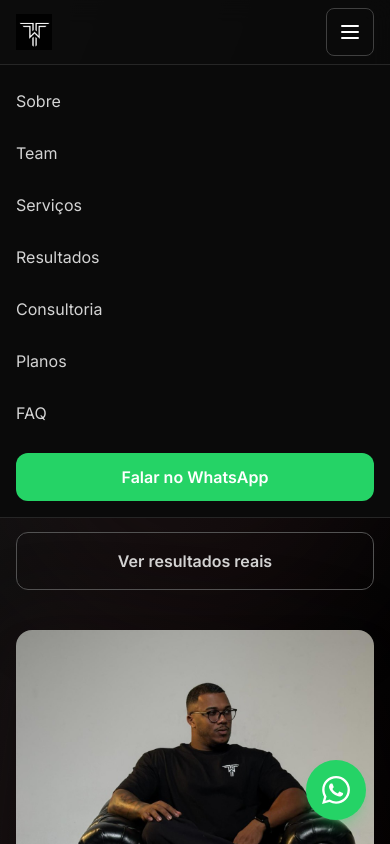
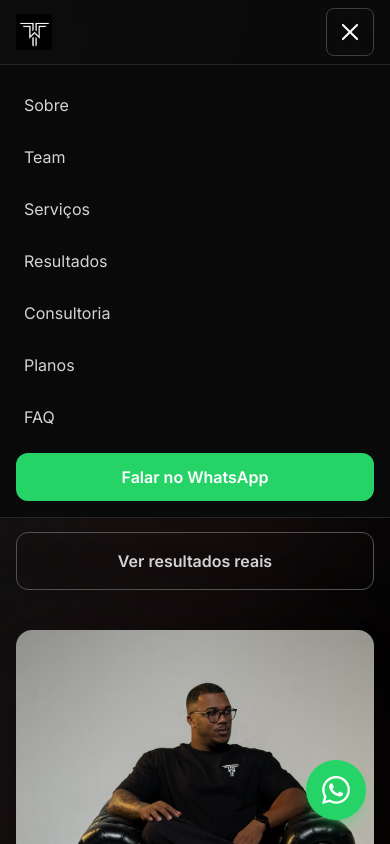
Before and after one commit to Anndrei87/TEAM, a plain HTML site: page index.html in a window 390 px wide. Both pictures are taken after a click on the button 350 px from the left and 32 px from the top of the page. Shown: the top 844 px of the page. Drawn offline with nearby package versions, Linux system fonts and the light colour scheme.

Commit message:
fix: ajustes menu

```diff
--- a/index.html
+++ b/index.html
@@ -67,11 +67,90 @@
     [data-reveal-delay="1"] { transition-delay: 0.1s; }
     [data-reveal-delay="2"] { transition-delay: 0.2s; }
     [data-reveal-delay="3"] { transition-delay: 0.3s; }
+    .hamburger-box {
+      position: relative;
+      display: block;
+      width: 22px;
+      height: 16px;
+      margin: 0 auto;
+    }
+    .hamburger-bar {
+      position: absolute;
+      left: 0;
+      width: 100%;
+      height: 2px;
+      background: currentColor;
+      border-radius: 999px;
+      transition: transform 0.28s cubic-bezier(0.22, 1, 0.36, 1),
+                  opacity 0.2s ease;
+    }
+    .hamburger-bar:nth-child(1) { top: 0; }
+    .hamburger-bar:nth-child(2) { top: 7px; }
+    .hamburger-bar:nth-child(3) { top: 14px; }
+    #menu-toggle[aria-expanded="true"] .hamburger-bar:nth-child(1) {
+      transform: translateY(7px) rotate(45deg);
+    }
+    #menu-toggle[aria-expanded="true"] .hamburger-bar:nth-child(2) {
+      opacity: 0;
+      transform: scaleX(0.4);
+    }
+    #menu-toggle[aria-expanded="true"] .hamburger-bar:nth-child(3) {
+      transform: translateY(-7px) rotate(-45deg);
+    }
+    @media (max-width: 1023px) {
+      .mobile-nav {
+        display: grid;
+        grid-template-rows: 0fr;
+        opacity: 0;
+        visibility: hidden;
+        pointer-events: none;
+        border-top: 1px solid transparent;
+        transition: grid-template-rows 0.35s cubic-bezier(0.22, 1, 0.36, 1),
+                    opacity 0.25s ease,
+                    visibility 0.35s,
+                    border-color 0.25s ease;
+      }
+      .mobile-nav > .mobile-nav-inner {
+        overflow: hidden;
+      }
+      .mobile-nav.is-open {
+        grid-template-rows: 1fr;
+        opacity: 1;
+        visibility: visible;
+        pointer-events: auto;
+        border-top-color: #262626;
+      }
+      .mobile-nav a {
+        opacity: 0;
+        transform: translateY(-10px);
+        transition: opacity 0.28s ease, transform 0.28s cubic-bezier(0.22, 1, 0.36, 1);
+      }
+      .mobile-nav.is-open a {
+        opacity: 1;
+        transform: none;
+      }
+      .mobile-nav.is-open a:nth-child(1) { transition-delay: 0.05s; }
+      .mobile-nav.is-open a:nth-child(2) { transition-delay: 0.08s; }
+      .mobile-nav.is-open a:nth-child(3) { transition-delay: 0.11s; }
+      .mobile-nav.is-open a:nth-child(4) { transition-delay: 0.14s; }
+      .mobile-nav.is-open a:nth-child(5) { transition-delay: 0.17s; }
+      .mobile-nav.is-open a:nth-child(6) { transition-delay: 0.2s; }
+      .mobile-nav.is-open a:nth-child(7) { transition-delay: 0.23s; }
+      .mobile-nav.is-open a:nth-child(8) { transition-delay: 0.26s; }
+      body.menu-open {
+        overflow: hidden;
+      }
+    }
     @media (prefers-reduced-motion: reduce) {
       html { scroll-behavior: auto; }
       [data-reveal] {
         opacity: 1;
         transform: none;
+        transition: none;
+      }
+      .hamburger-bar,
+      .mobile-nav,
+      .mobile-nav a {
         transition: none;
       }
     }
@@ -145,7 +224,7 @@
         "description": "Consultoria fitness online e personal training.",
         "address": { "@type": "PostalAddress", "addressLocality": "Salvador", "addressRegion": "BA", "addressCountry": "BR" },
         "telephone": "+557192409319",
-        "email": "contato@teamwilliam.com"
+        "email": "thiagowilliamtreinador@gmail.com"
       }
     ]
   }
@@ -174,21 +253,27 @@
         <a href="https://wa.me/557192409319?text=Ol%C3%A1%20Thiago%2C%20vim%20pelo%20site%20e%20quero%20saber%20mais%20sobre%20a%20consultoria." target="_blank" rel="noopener noreferrer" class="hidden lg:inline-flex items-center gap-2 bg-whatsapp hover:bg-whatsapp-hover text-white text-sm font-semibold px-5 py-2.5 rounded-xl transition-colors min-h-[48px]">
           Falar no WhatsApp
         </a>
-        <button id="menu-toggle" class="lg:hidden p-2 rounded-lg border border-neutral-700 min-h-[48px] min-w-[48px]" aria-expanded="false" aria-controls="mobile-menu" aria-label="Abrir menu">
-          <svg class="w-6 h-6 mx-auto" fill="none" stroke="currentColor" viewBox="0 0 24 24" aria-hidden="true"><path stroke-linecap="round" stroke-linejoin="round" stroke-width="2" d="M4 6h16M4 12h16M4 18h16"/></svg>
+        <button id="menu-toggle" class="hamburger lg:hidden p-2 rounded-lg border border-neutral-700 hover:border-neutral-500 hover:bg-neutral-900 transition-colors min-h-[48px] min-w-[48px]" aria-expanded="false" aria-controls="mobile-menu" aria-label="Abrir menu">
+          <span class="hamburger-box" aria-hidden="true">
+            <span class="hamburger-bar"></span>
+            <span class="hamburger-bar"></span>
+            <span class="hamburger-bar"></span>
+          </span>
         </button>
       </div>
     </div>
-    <nav id="mobile-menu" class="hidden lg:hidden border-t border-neutral-800 bg-neutral-950 px-4 py-4 max-h-[calc(100vh-4rem)] overflow-y-auto" aria-label="Menu mobile">
-      <div class="flex flex-col gap-3">
-        <a href="#sobre" class="py-2 text-neutral-300">Sobre</a>
-        <a href="#team" class="py-2 text-neutral-300">Team</a>
-        <a href="#servicos" class="py-2 text-neutral-300">Serviços</a>
-        <a href="#resultados" class="py-2 text-neutral-300">Resultados</a>
-        <a href="#consultoria" class="py-2 text-neutral-300">Consultoria</a>
-        <a href="#planos" class="py-2 text-neutral-300">Planos</a>
-        <a href="#faq" class="py-2 text-neutral-300">FAQ</a>
-        <a href="https://wa.me/557192409319?text=Ol%C3%A1%20Thiago%2C%20vim%20pelo%20site." target="_blank" rel="noopener noreferrer" class="mt-2 bg-whatsapp text-white text-center font-semibold py-3 rounded-xl">Falar no WhatsApp</a>
+    <nav id="mobile-menu" class="mobile-nav lg:hidden bg-neutral-950/95 backdrop-blur-md max-h-[calc(100vh-4rem)] overflow-y-auto" aria-label="Menu mobile">
+      <div class="mobile-nav-inner">
+        <div class="flex flex-col gap-1 px-4 py-4">
+          <a href="#sobre" class="py-3 px-2 text-neutral-300 hover:text-white rounded-lg hover:bg-neutral-900 transition-colors">Sobre</a>
+          <a href="#team" class="py-3 px-2 text-neutral-300 hover:text-white rounded-lg hover:bg-neutral-900 transition-colors">Team</a>
+          <a href="#servicos" class="py-3 px-2 text-neutral-300 hover:text-white rounded-lg hover:bg-neutral-900 transition-colors">Serviços</a>
+          <a href="#resultados" class="py-3 px-2 text-neutral-300 hover:text-white rounded-lg hover:bg-neutral-900 transition-colors">Resultados</a>
+          <a href="#consultoria" class="py-3 px-2 text-neutral-300 hover:text-white rounded-lg hover:bg-neutral-900 transition-colors">Consultoria</a>
+          <a href="#planos" class="py-3 px-2 text-neutral-300 hover:text-white rounded-lg hover:bg-neutral-900 transition-colors">Planos</a>
+          <a href="#faq" class="py-3 px-2 text-neutral-300 hover:text-white rounded-lg hover:bg-neutral-900 transition-colors">FAQ</a>
+          <a href="https://wa.me/557192409319?text=Ol%C3%A1%20Thiago%2C%20vim%20pelo%20site." target="_blank" rel="noopener noreferrer" class="mt-2 bg-whatsapp hover:bg-whatsapp-hover text-white text-center font-semibold py-3 rounded-xl transition-colors">Falar no WhatsApp</a>
+        </div>
       </div>
     </nav>
   </header>
@@ -627,7 +712,7 @@
           <ul class="space-y-2 text-sm text-neutral-400">
             <li><a href="https://wa.me/557192409319" target="_blank" rel="noopener noreferrer" class="hover:text-whatsapp transition-colors">WhatsApp: (71) 92409-319</a></li>
             <li><a href="https://instagram.com/_williiam02" target="_blank" rel="noopener noreferrer" class="hover:text-white transition-colors">Instagram: @_williiam02</a></li>
-            <li><a href="mailto:contato@teamwilliam.com" class="hover:text-white transition-colors">E-mail: contato@teamwilliam.com</a></li>
+            <li><a href="mailto:thiagowilliamtreinador@gmail.com" class="hover:text-white transition-colors">E-mail: thiagowilliamtreinador@gmail.com</a></li>
           </ul>
         </div>
         <div>
--- a/js/main.js
+++ b/js/main.js
@@ -17,17 +17,30 @@ function initMobileMenu() {
   const menu = document.getElementById('mobile-menu');
   if (!toggle || !menu) return;
 
+  const setOpen = (open) => {
+    toggle.setAttribute('aria-expanded', String(open));
+    toggle.setAttribute('aria-label', open ? 'Fechar menu' : 'Abrir menu');
+    menu.classList.toggle('is-open', open);
+    document.body.classList.toggle('menu-open', open);
+  };
+
   toggle.addEventListener('click', () => {
-    const expanded = toggle.getAttribute('aria-expanded') === 'true';
-    toggle.setAttribute('aria-expanded', String(!expanded));
-    menu.classList.toggle('hidden');
+    setOpen(toggle.getAttribute('aria-expanded') !== 'true');
   });
 
   menu.querySelectorAll('a').forEach((link) => {
-    link.addEventListener('click', () => {
-      menu.classList.add('hidden');
-      toggle.setAttribute('aria-expanded', 'false');
-    });
+    link.addEventListener('click', () => setOpen(false));
+  });
+
+  document.addEventListener('keydown', (event) => {
+    if (event.key === 'Escape' && toggle.getAttribute('aria-expanded') === 'true') {
+      setOpen(false);
+      toggle.focus();
+    }
+  });
+
+  window.addEventListener('resize', () => {
+    if (window.innerWidth >= 1024) setOpen(false);
   });
 }
 
```
